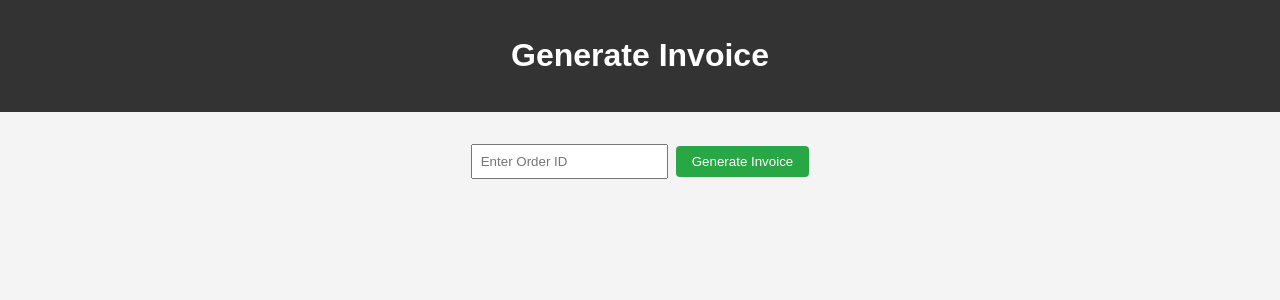
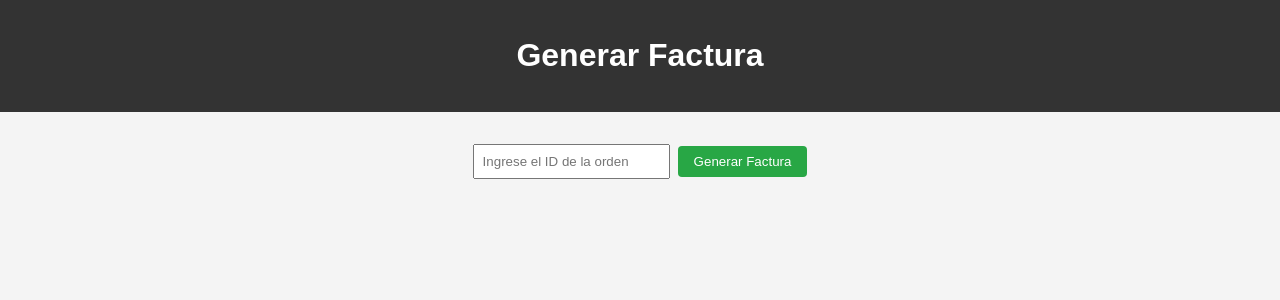
Before and after one commit to kevincardenas18/ExamenProgreso2, a Flask app: page / in a window 1280 px wide. Shown: the top 300 px of the page. Run offline with Flask 3, Linux system fonts and the light colour scheme.

Commit message:
Facturacion actualizada

```diff
--- a/Facturacion/templates/index.html
+++ b/Facturacion/templates/index.html
@@ -3,17 +3,17 @@
 <head>
     <meta charset="UTF-8">
     <meta name="viewport" content="width=device-width, initial-scale=1.0">
-    <title>Generate Invoice</title>
+    <title>Generar Factura</title>
     <link rel="stylesheet" href="/static/styles.css">
 </head>
 <body>
     <header>
-        <h1>Generate Invoice</h1>
+        <h1>Generar Factura</h1>
     </header>
     <main>
         <div class="form-container">
-            <input type="number" id="orderIdInput" placeholder="Enter Order ID">
-            <button id="generateInvoiceButton">Generate Invoice</button>
+            <input type="number" id="orderIdInput" placeholder="Ingrese el ID de la orden">
+            <button id="generateInvoiceButton">Generar Factura</button>
         </div>
         <div id="invoiceDetails"></div>
     </main>
```
